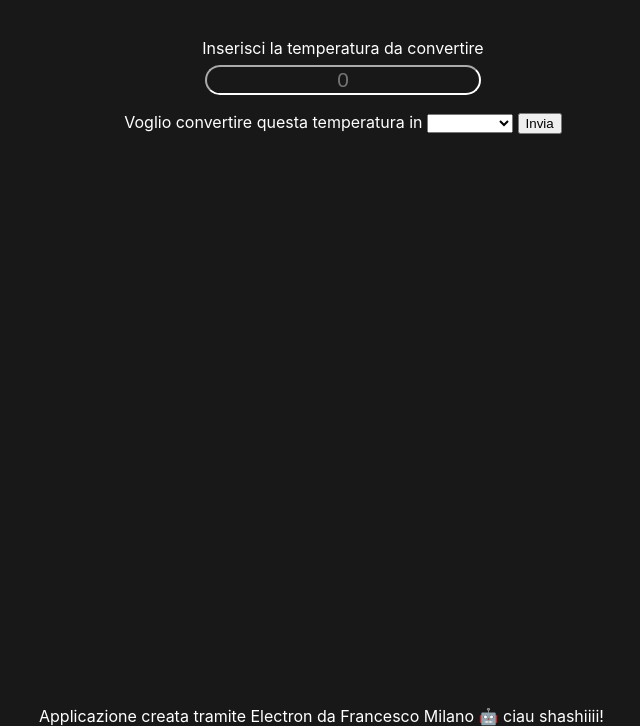
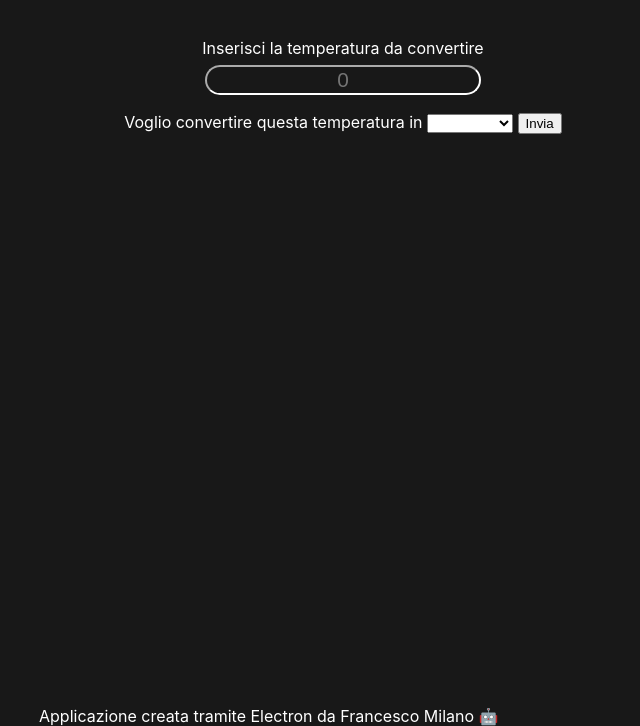
Before and after one commit to fra98/fromCtoF, an Electron app: page src/index.html in a window 1280 px wide. Shown: the part 74-800 px from the top of the page, without its empty margins (297-937 px from the left). Drawn offline with Linux system fonts and the light colour scheme; no server answers.

Commit message:
Updated index.html

```diff
--- a/src/index.html
+++ b/src/index.html
@@ -20,8 +20,8 @@
         <button onclick="displaytemp(document.getElementById('selection').value, document.getElementById('gradi').value)">Invia</button>
         <p id="stampa"></p>
     </div>
-    <div class="bottom">
-        Applicazione creata tramite Electron da Francesco Milano 🤖 ciau shashiiii!
+    <div title="Ciau shashina! <3" class="bottom">
+        Applicazione creata tramite Electron da Francesco Milano 🤖
     </div>
 </body>
 
```
